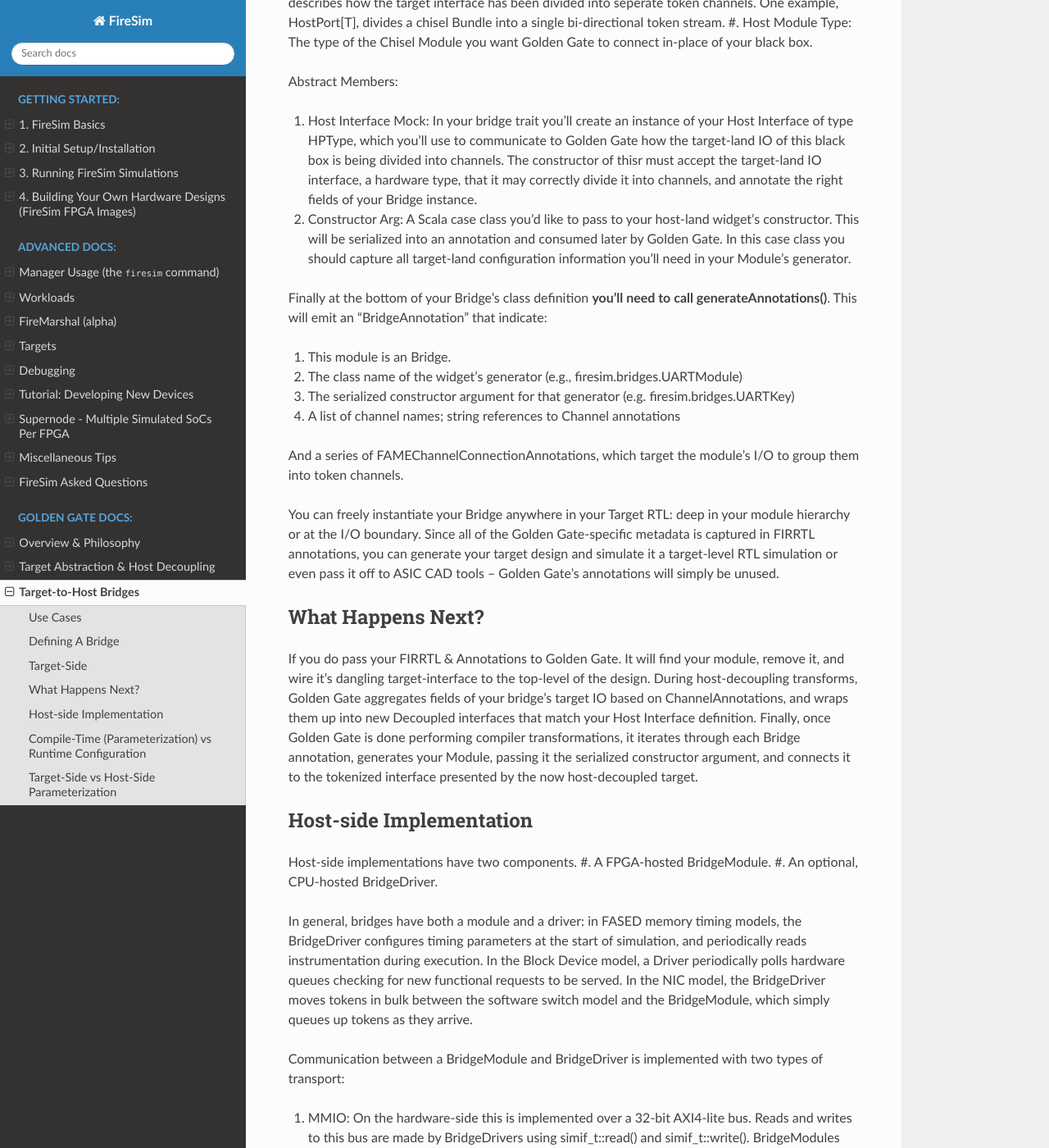
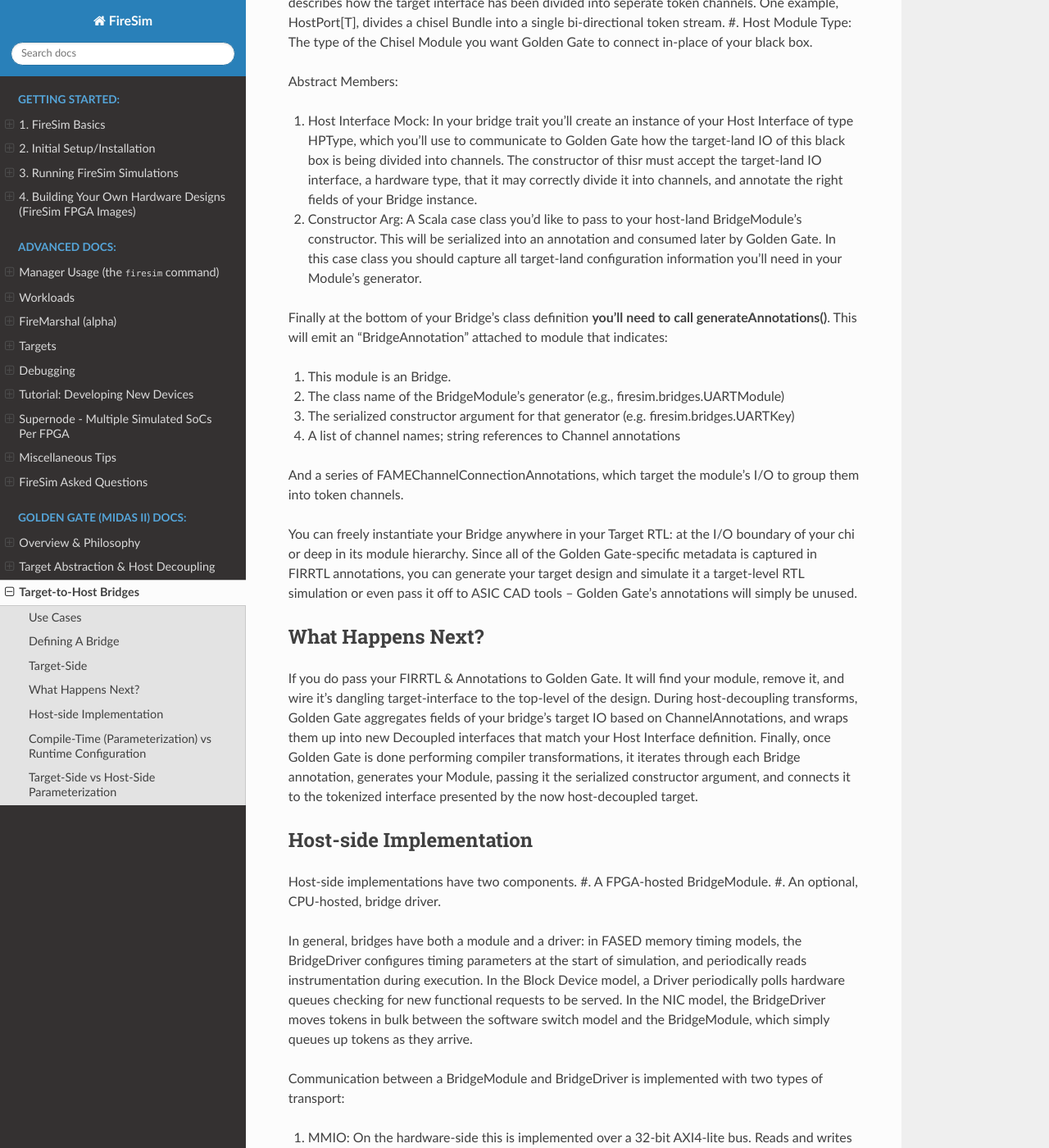
Before and after one commit to firesim/firesim, a Sphinx documentation site: the page built from docs/Golden-Gate/Bridges.rst, in a window 1280 px wide and 1400 px high, scrolled down 1368 px. Shown: the whole window at 82% size. Built offline with Sphinx 7.4.7 and the Read the Docs theme 2.0.0, drawn with Linux system fonts in a browser that asks for light colours.

Commit message:
Remove some subsections we won't get to for the release

```diff
--- a/docs/Golden-Gate/Background.rst
+++ /dev/null
@@ -1,6 +0,0 @@
-Background
-==========
-
-This section covers host-decoupling and how it is implemented in
-Golden Gate-generated simulators -- which is critical for implementing custom
-models(CPU or FPGA-hosted) bridges, and debugging Golden Gate features.
--- a/docs/Golden-Gate/Bridges.rst
+++ b/docs/Golden-Gate/Bridges.rst
@@ -78,24 +78,24 @@
    and annotate the right fields of your Bridge instance.
 
 #. Constructor Arg: A Scala case class you'd like to pass to your host-land
-   widget's constructor. This will be serialized into an annotation and
+   BridgeModule's constructor. This will be serialized into an annotation and
    consumed later by Golden Gate. In this case class you should capture all
    target-land configuration information you'll need in your Module's
    generator.
 
 
 Finally at the bottom of your Bridge's class definition **you'll need to call generateAnnotations()**.
-This will emit an "BridgeAnnotation" that indicate:
+This will emit an "BridgeAnnotation" attached to module that indicates:
 
 #. This module is an Bridge.
-#. The class name of the widget's generator (e.g., firesim.bridges.UARTModule)
+#. The class name of the BridgeModule's generator (e.g., firesim.bridges.UARTModule)
 #. The serialized constructor argument for that generator (e.g. firesim.bridges.UARTKey)
 #. A list of channel names; string references to Channel annotations
 
 And a series of FAMEChannelConnectionAnnotations, which target the module's I/O to group them into token channels.
 
-You can freely instantiate your Bridge anywhere in your Target RTL: deep in
-your module hierarchy or at the I/O boundary.  Since all of the Golden
+You can freely instantiate your Bridge anywhere in your Target RTL: at the I/O
+boundary of your chi or deep in its module hierarchy.  Since all of the Golden
 Gate-specific metadata is captured in FIRRTL annotations, you can generate your
 target design and simulate it a target-level RTL simulation or even pass it off
 to ASIC CAD tools -- Golden Gate's annotations will simply be unused.
@@ -118,7 +118,7 @@
 
 Host-side implementations have two components.
 #. A FPGA-hosted BridgeModule.
-#. An optional, CPU-hosted BridgeDriver.
+#. An optional, CPU-hosted, bridge driver.
 
 In general, bridges have both a module and a driver: in FASED memory timing
 models, the BridgeDriver configures timing parameters at the start of
--- a/docs/index.rst
+++ b/docs/index.rst
@@ -34,7 +34,7 @@
 
 .. toctree::
    :maxdepth: 3
-   :caption: Golden Gate Docs:
+   :caption: Golden Gate (MIDAS II) Docs:
 
    Golden-Gate/Overview
    Golden-Gate/LI-BDN
```
Also changed, not shown: docs/Golden-Gate/LI-BDN.rst (+0 -13 lines).
